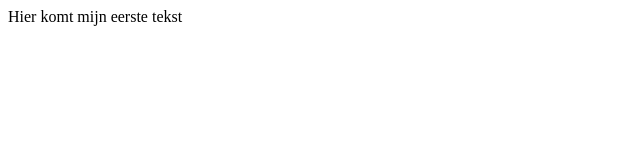
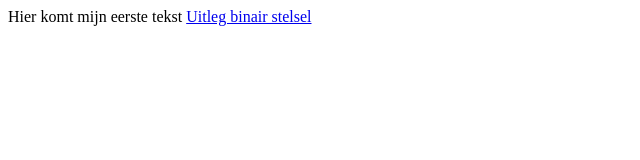
Before and after one commit to babettecoremans/babettecoremans.github.io, a plain HTML site: page index.html in a window 1280 px wide. Shown: the whole page, without its empty margins (0-640 px from the left). Drawn offline with Linux system fonts and the light colour scheme.

Commit message:
links gemaakt

```diff
--- a/index.html
+++ b/index.html
@@ -7,5 +7,8 @@
     </head>
     <body>
         Hier komt mijn eerste tekst
+
+        <a href="binairstelstel.html">Uitleg binair stelsel</a>
+
     </body>
 </html>
```
Also changed, not shown: binairstelsel.html (+1 -0 lines).
